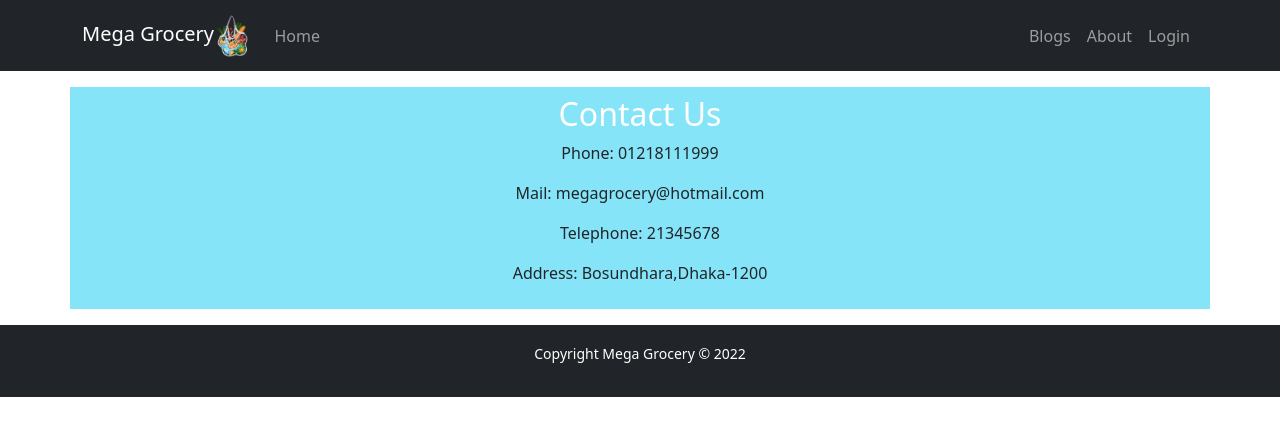
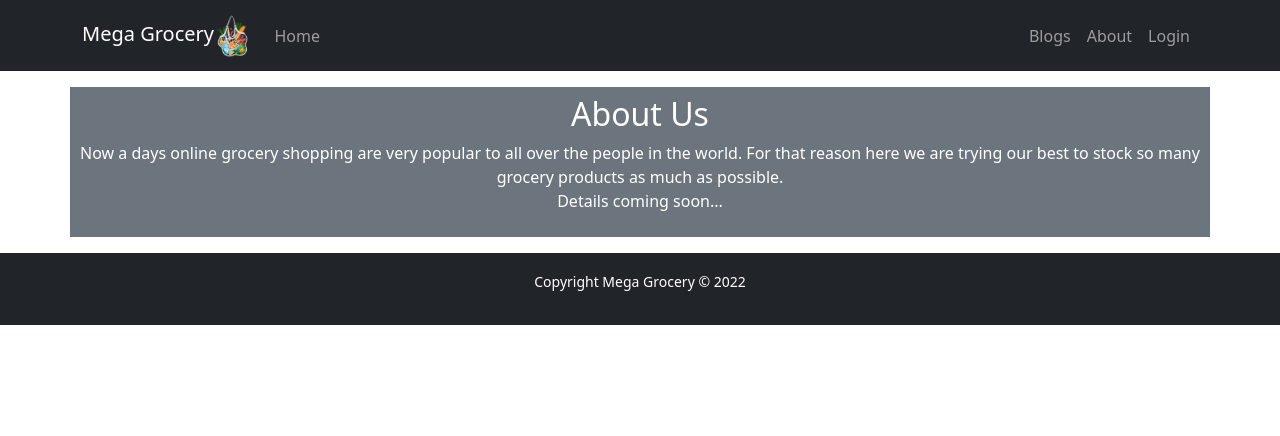
Before and after one commit to Md-Tur/mega-grocery-client, a React (Create React App) app: page /about in a window 1280 px wide. Shown: the top 436 px of the page. Built offline with nearby package versions, Linux system fonts and the light colour scheme; no server answers.

Commit message:
about added

```diff
--- a/src/Pages/About/About.js
+++ b/src/Pages/About/About.js
@@ -2,13 +2,13 @@ import React from 'react';
 
 const About = () => {
     return (
-        <div className='container mt-3 mb-2 bg-info p-2 bg-opacity-50'>
-            <h2 className='text-white text-center'>Contact Us</h2>
-            <div className='text-center'>
-                <p>Phone: 01218111999</p>
-                <p>Mail: megagrocery@hotmail.com</p>
-                <p>Telephone: 21345678</p>
-                <p>Address: Bosundhara,Dhaka-1200</p>
+        <div className='container mt-3 mb-2 bg-secondary p-2 bg-opacity-30 text-white text-center'>
+            <h2>About Us</h2>
+            <div>
+                <p>
+                    Now a days online grocery shopping are very popular to all over the people in the world. For that reason here we are trying our best to stock so many grocery products as much as possible. <br />
+                    Details coming soon...
+                </p>
             </div>
         </div>
     );
```
